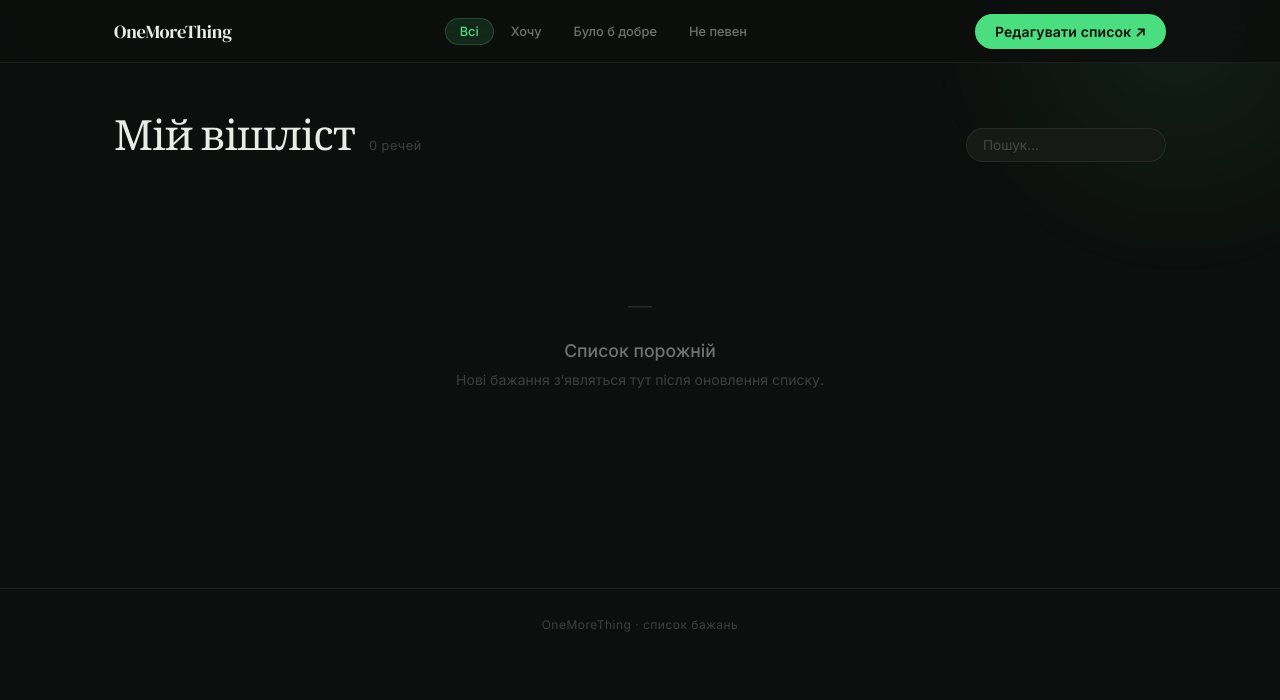
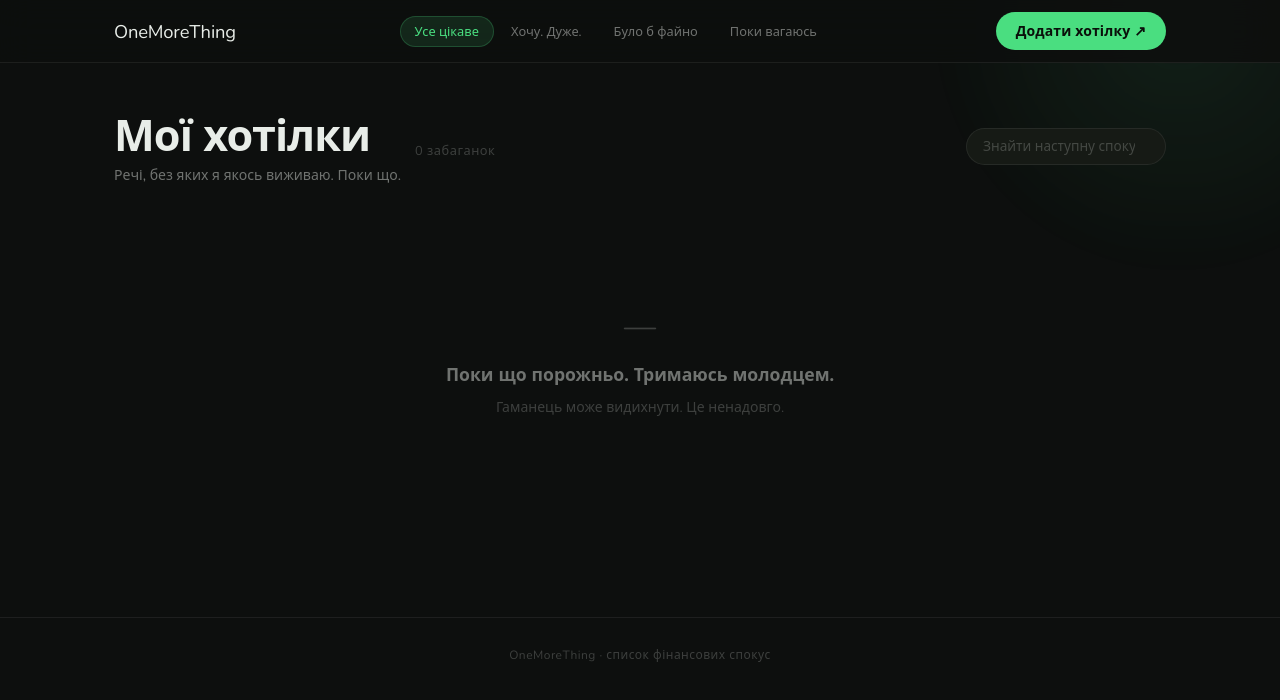
Before and after one commit to dlevchuk/OneMoreThing, a plain HTML site: page index.html in a window 1280 px wide. Drawn offline with nearby package versions, Linux system fonts and the light colour scheme.

Commit message:
refactor: update typography, UI copy, and styling for wishlist items

```diff
--- a/app.js
+++ b/app.js
@@ -8,8 +8,7 @@ const grid = document.getElementById('wishlist-grid');
 const emptyState = document.getElementById('empty-state');
 const pageCount = document.getElementById('page-count');
 const searchInput = document.getElementById('search-input');
-
-const PRIORITY_LABELS = { want: 'Хочу', nice: 'Було б добре', unsure: 'Не певен' };
+const PRIORITY_LABELS = { want: 'Хочу. Дуже.', nice: 'Було б файно', unsure: 'Поки вагаюсь' };
 
 function escHtml(value = '') {
   const element = document.createElement('span');
@@ -21,9 +20,7 @@ function safeUrl(value = '') {
   try {
     const url = new URL(value);
     return ['http:', 'https:'].includes(url.protocol) ? url.href : '';
-  } catch {
-    return '';
-  }
+  } catch { return ''; }
 }
 
 function filteredWishes() {
@@ -41,18 +38,14 @@ function buildCard(wish) {
   const localUrl = safeUrl(wish.localUrl);
   const priority = PRIORITY_LABELS[wish.priority] || PRIORITY_LABELS.want;
   return `
-    ${image
-      ? `<div class="card-image"><img src="${escHtml(image)}" alt="${escHtml(wish.title)}" loading="lazy" /></div>`
-      : '<div class="card-image card-image--empty"><span>без фото</span></div>'}
+    ${image ? `<div class="card-image"><img src="${escHtml(image)}" alt="${escHtml(wish.title)}" loading="lazy" /></div>` : '<div class="card-image card-image--empty"><span>фото ще в планах</span></div>'}
     <div class="card-body">
       <span class="card-priority card-priority--${escHtml(wish.priority || 'want')}">${priority}</span>
       <p class="card-title">${escHtml(wish.title)}</p>
       ${wish.description ? `<p class="card-description">${escHtml(wish.description)}</p>` : ''}
-      <div class="card-footer">
-        <div class="card-links">
-          ${originalUrl ? `<a href="${escHtml(originalUrl)}" target="_blank" rel="noopener noreferrer" class="card-link-btn">↗ Офіційний сайт</a>` : ''}
-          ${localUrl ? `<a href="${escHtml(localUrl)}" target="_blank" rel="noopener noreferrer" class="card-link-btn card-link-btn--local">↗ Локальний ринок</a>` : ''}
-        </div>
+      <div class="card-links">
+        ${originalUrl ? `<a href="${escHtml(originalUrl)}" target="_blank" rel="noopener noreferrer" class="card-link-btn">↗ Оригінал</a>` : ''}
+        ${localUrl ? `<a href="${escHtml(localUrl)}" target="_blank" rel="noopener noreferrer" class="card-link-btn card-link-btn--local">↗ Де купити тут</a>` : ''}
       </div>
     </div>`;
 }
@@ -60,27 +53,19 @@ function buildCard(wish) {
 function renderGrid() {
   const list = filteredWishes();
   const count = list.length;
-  pageCount.textContent = `${count} ${count === 1 ? 'річ' : count > 1 && count < 5 ? 'речі' : 'речей'}`;
+  const ending = count === 1 ? 'забаганка' : count > 1 && count < 5 ? 'забаганки' : 'забаганок';
+  pageCount.textContent = `${count} ${ending}`;
   emptyState.hidden = count !== 0;
   grid.hidden = count === 0;
-  grid.innerHTML = list.map((wish, index) => `
-    <article class="wish-card" role="listitem" style="--card-index:${index}" data-id="${escHtml(wish.id || '')}">
-      ${buildCard(wish)}
-    </article>`).join('');
+  grid.innerHTML = list.map((wish, index) => `<article class="wish-card" role="listitem" style="--card-index:${index}" data-id="${escHtml(wish.id || '')}">${buildCard(wish)}</article>`).join('');
 }
 
-document.querySelectorAll('.filter-btn').forEach(button => {
-  button.addEventListener('click', () => {
-    document.querySelectorAll('.filter-btn').forEach(item => item.classList.toggle('active', item === button));
-    activeFilter = button.dataset.filter;
-    renderGrid();
-  });
-});
-
-searchInput.addEventListener('input', () => {
-  searchQuery = searchInput.value.trim();
+document.querySelectorAll('.filter-btn').forEach(button => button.addEventListener('click', () => {
+  document.querySelectorAll('.filter-btn').forEach(item => item.classList.toggle('active', item === button));
+  activeFilter = button.dataset.filter;
   renderGrid();
-});
+}));
+searchInput.addEventListener('input', () => { searchQuery = searchInput.value.trim(); renderGrid(); });
 
 async function init() {
   try {
--- a/index.html
+++ b/index.html
@@ -3,11 +3,11 @@
 <head>
   <meta charset="UTF-8" />
   <meta name="viewport" content="width=device-width, initial-scale=1.0" />
-  <title>OneMoreThing — Вішліст</title>
-  <meta name="description" content="Персональний вішліст — речі, які хочу отримати." />
+  <title>OneMoreThing — список хотілок</title>
+  <meta name="description" content="Речі, без яких я якось виживаю. Поки що." />
   <link rel="preconnect" href="https://fonts.googleapis.com" />
   <link rel="preconnect" href="https://fonts.gstatic.com" crossorigin />
-  <link href="https://fonts.googleapis.com/css2?family=Inter:wght@300;400;500;600&family=DM+Serif+Display&display=swap" rel="stylesheet" />
+  <link href="https://fonts.googleapis.com/css2?family=Nunito:wght@400;500;600;700;800&display=swap" rel="stylesheet" />
   <link rel="stylesheet" href="style.css" />
 </head>
 <body>
@@ -19,14 +19,12 @@
         OneMoreThing
       </a>
       <nav class="header-nav" role="navigation" aria-label="Фільтри пріоритету">
-        <button class="filter-btn active" data-filter="all" id="filter-all">Всі</button>
-        <button class="filter-btn" data-filter="want" id="filter-want">Хочу</button>
-        <button class="filter-btn" data-filter="nice" id="filter-nice">Було б добре</button>
-        <button class="filter-btn" data-filter="unsure" id="filter-unsure">Не певен</button>
+        <button class="filter-btn active" data-filter="all" id="filter-all">Усе цікаве</button>
+        <button class="filter-btn" data-filter="want" id="filter-want">Хочу. Дуже.</button>
+        <button class="filter-btn" data-filter="nice" id="filter-nice">Було б файно</button>
+        <button class="filter-btn" data-filter="unsure" id="filter-unsure">Поки вагаюсь</button>
       </nav>
-      <a class="btn-add" id="btn-edit-wishes" href="https://github.com/dlevchuk/OneMoreThing/edit/main/data/wishes.json" target="_blank" rel="noopener noreferrer" aria-label="Редагувати список у GitHub">
-        Редагувати список ↗
-      </a>
+      <a class="btn-add" id="btn-edit-wishes" href="https://github.com/dlevchuk/OneMoreThing/edit/main/data/wishes.json" target="_blank" rel="noopener noreferrer">Додати хотілку ↗</a>
     </div>
   </header>
 
@@ -36,8 +34,11 @@
     <!-- Page title + search -->
     <div class="page-top">
       <div class="page-title-group">
-        <h1 class="page-title">Мій вішліст</h1>
-        <span class="page-count" id="page-count" aria-live="polite">0 речей</span>
+        <div class="page-heading">
+          <h1 class="page-title">Мої хотілки</h1>
+          <p class="page-subtitle">Речі, без яких я якось виживаю. Поки що.</p>
+        </div>
+          <span class="page-count" id="page-count" aria-live="polite">0 забаганок</span>
       </div>
       <div class="search-wrap">
         <label for="search-input" class="sr-only">Пошук</label>
@@ -45,8 +46,8 @@
           type="search"
           id="search-input"
           class="search-input"
-          placeholder="Пошук..."
-          aria-label="Шукати по списку"
+          placeholder="Знайти наступну спокусу…"
+          aria-label="Знайти бажання"
         />
       </div>
     </div>
@@ -57,15 +58,15 @@
     <!-- Empty state -->
     <div class="empty-state" id="empty-state" hidden role="status">
       <p class="empty-icon" aria-hidden="true">—</p>
-      <p class="empty-title">Список порожній</p>
-      <p class="empty-sub">Нові бажання з’являться тут після оновлення списку.</p>
+      <p class="empty-title">Поки що порожньо. Тримаюсь молодцем.</p>
+      <p class="empty-sub">Гаманець може видихнути. Це ненадовго.</p>
     </div>
 
   </main>
 
   <!-- FOOTER -->
   <footer class="site-footer" role="contentinfo">
-    <span>OneMoreThing · список бажань</span>
+    <span>OneMoreThing · список фінансових спокус</span>
   </footer>
 
   <script src="app.js"></script>
--- a/style.css
+++ b/style.css
@@ -30,8 +30,8 @@
   --t-fast:       150ms;
   --t-med:        260ms;
 
-  --font-sans:    'Inter', system-ui, sans-serif;
-  --font-display: 'DM Serif Display', Georgia, serif;
+  --font-sans:    'Nunito', system-ui, sans-serif;
+  --font-display: 'Nunito', system-ui, sans-serif;
 
   /* Priority colours */
   --want:   #4ade80;
@@ -192,16 +192,19 @@ img     { display: block; max-width: 100%; }
 }
 
 .page-title-group {
-  display: flex; align-items: baseline; gap: 14px;
+  display: flex; align-items: center; gap: 14px;
 }
 
 .page-title {
   font-family: var(--font-display);
-  font-size: clamp(1.8rem, 4vw, 2.6rem);
-  font-weight: 400;
+  font-size: clamp(1.9rem, 4vw, 2.7rem);
+  font-weight: 800;
   letter-spacing: -0.02em;
   line-height: 1;
 }
+
+.page-heading { display: flex; flex-direction: column; gap: 7px; }
+.page-subtitle { color: var(--text-muted); font-size: 0.88rem; font-weight: 500; }
 
 .page-count {
   font-size: 0.8rem; font-weight: 400;
@@ -377,6 +380,7 @@ img     { display: block; max-width: 100%; }
   border-color: var(--green-border);
 }
 
+
 @media (prefers-reduced-motion: reduce) {
   *, *::before, *::after {
     scroll-behavior: auto !important;
@@ -401,7 +405,7 @@ img     { display: block; max-width: 100%; }
 }
 
 .empty-title {
-  font-size: 1.1rem; font-weight: 500;
+  font-size: 1.1rem; font-weight: 800;
   color: var(--text-muted);
 }
 
```
Also changed, not shown: README.md.
